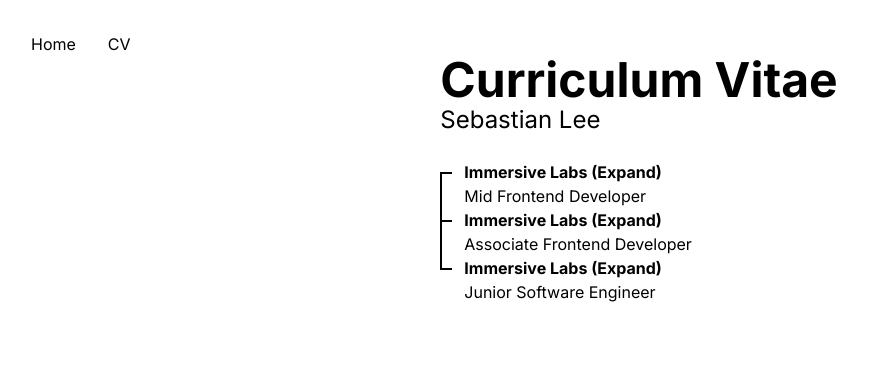
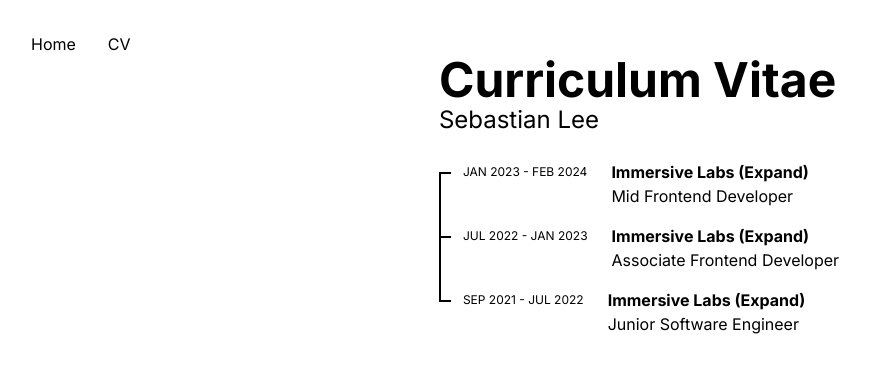
Before and after one commit to jebzley/sebleedotdev, a Next.js app: page /work in a window 1280 px wide. Shown: the top 372 px of the page, without its empty margins (1-871 px from the left). Built offline with nearby package versions, Linux system fonts and the light colour scheme.

Commit message:
add dates to work items

```diff
--- a/src/app/work/components/WorkItem.tsx
+++ b/src/app/work/components/WorkItem.tsx
@@ -12,12 +12,16 @@ export function WorkItem({
 }) {
   const [isExpanded, setIsExpanded] = useState(false);
   return (
-    <li className="relative">
+    <li className="relative pb-4">
       {!isLastIndex && (
         <span className="min-h-full border border-black absolute top-3" />
       )}
       <span className="w-3 border border-black absolute top-3" />
-      <div className="ml-6">
+      <div className="ml-6 flex gap-6">
+        <p className="min-w-max text-xs uppercase leading-loose">
+          {item.dateRange}
+        </p>
+        <div>
           <hgroup>
             <h2>
               {item.company}{" "}
@@ -25,12 +29,13 @@ export function WorkItem({
                 className="cursor-pointer"
                 onClick={() => setIsExpanded(!isExpanded)}
               >
-              (Expand)
+                {isExpanded ? "(Collapse)" : "(Expand)"}
               </span>
             </h2>
             <p>{item.jobTitle}</p>
           </hgroup>
-        {isExpanded && <p>{item.description}</p>}
+          {isExpanded && <p className="mt-4">{item.description}</p>}
+        </div>
       </div>
     </li>
   );
--- a/src/app/work/page.tsx
+++ b/src/app/work/page.tsx
@@ -12,25 +12,28 @@ const data: WorkItemData[] = [
     company: "Immersive Labs",
     dateRange: "Jan 2023 - Feb 2024",
     jobTitle: "Mid Frontend Developer",
-    description: "Mid af mate",
+    description:
+      "Lorem ipsum dolor sit amet consectetur adipisicing elit. Vero adipisci dicta, cumque dolorum, sint ea exercitationem repellendus eligendi sunt, impedit rerum maiores non blanditiis aperiam assumenda beatae voluptate error doloribus.",
   },
   {
     company: "Immersive Labs",
     dateRange: "Jul 2022 - Jan 2023",
     jobTitle: "Associate Frontend Developer",
-    description: "Promoted for being a legend",
+    description:
+      "Lorem ipsum dolor sit amet consectetur adipisicing elit. Vero adipisci dicta, cumque dolorum, sint ea exercitationem repellendus eligendi sunt, impedit rerum maiores non blanditiis aperiam assumenda beatae voluptate error doloribus.",
   },
   {
     company: "Immersive Labs",
     dateRange: "Sep 2021 - Jul 2022",
     jobTitle: "Junior Software Engineer",
-    description: "Got a little jobby",
+    description:
+      "Lorem ipsum dolor sit amet consectetur adipisicing elit. Vero adipisci dicta, cumque dolorum, sint ea exercitationem repellendus eligendi sunt, impedit rerum maiores non blanditiis aperiam assumenda beatae voluptate error doloribus.",
   },
 ];
 export default function WorkPage() {
   return (
     <div className="h-full flex">
-      <div className="flex flex-col mx-auto gap-6 max-w-2xl">
+      <div className="flex flex-col mx-auto gap-6 max-w-xl">
         <div className="flex gap-6 flex-wrap items-center">
           <hgroup>
             <h1 className="text-5xl">Curriculum Vitae</h1>
```
Lines whose indentation alone changed are shown as unchanged.
